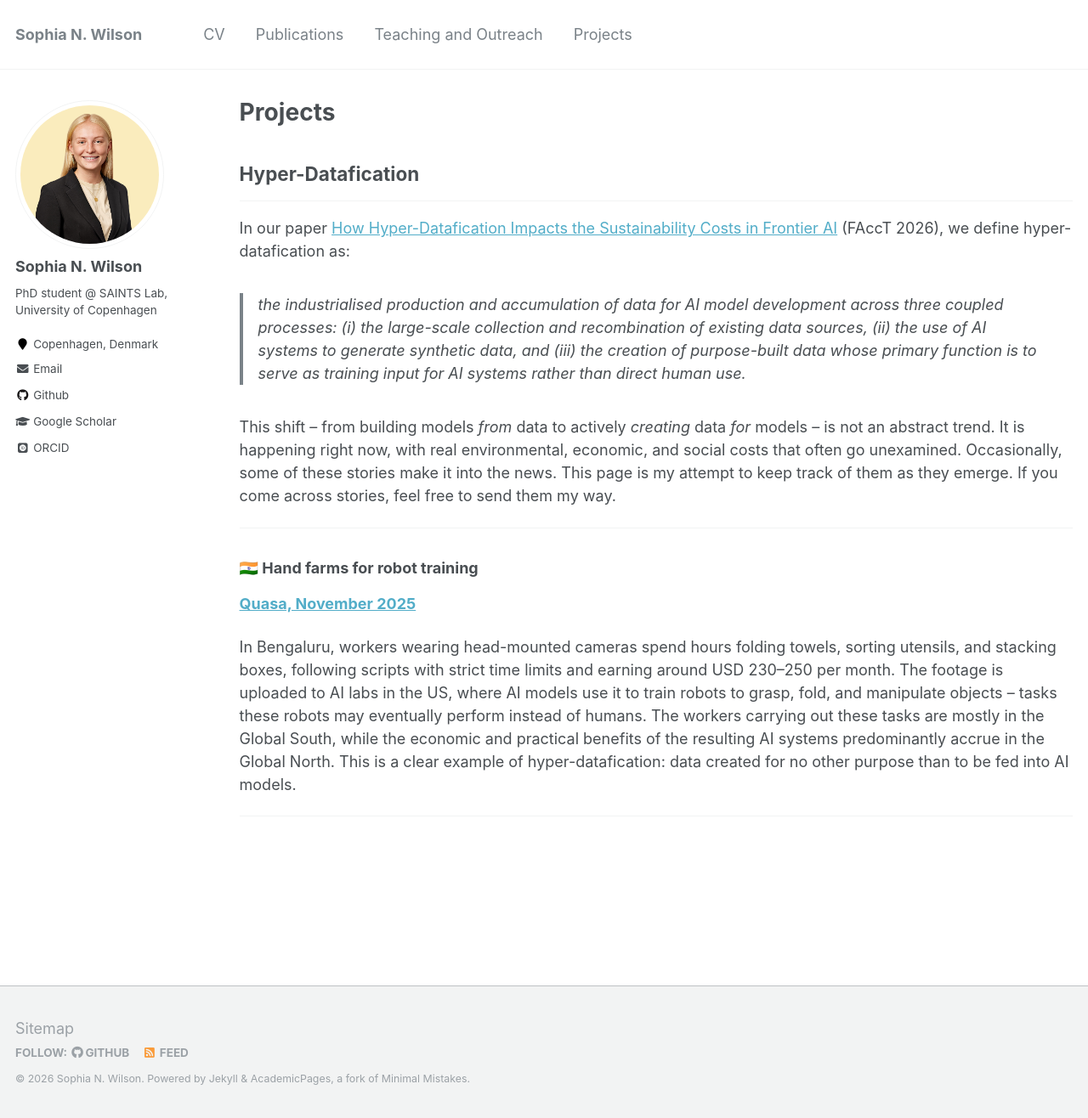
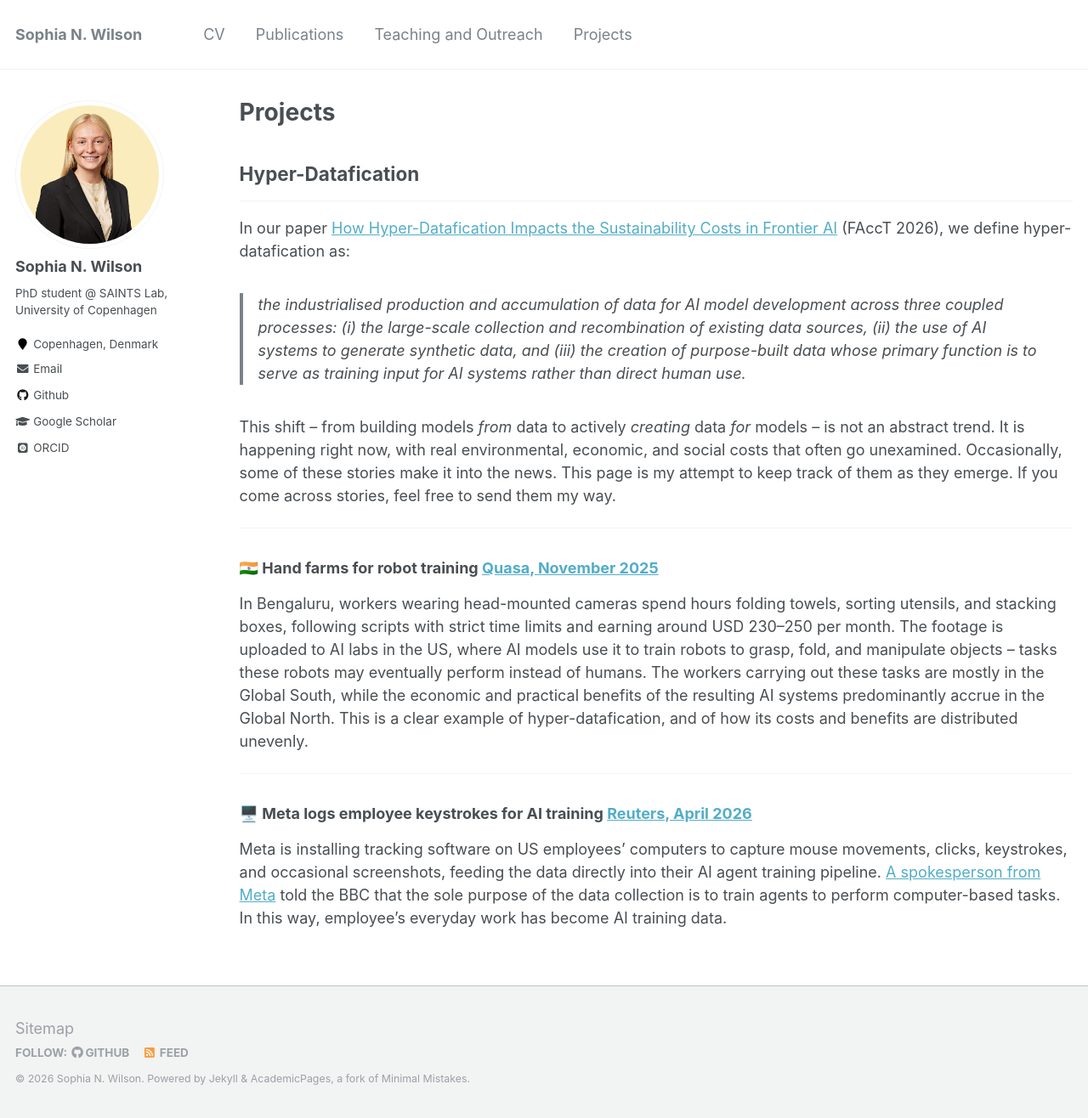
Before and after one commit to sophiawilson18/sophiawilson18.github.io, a Jekyll site: the page built from _pages/projects.md, in a window 1280 px wide and 1316 px high. Shown: the whole window at 85% size. Built offline with Jekyll 4.4.1, drawn with Linux system fonts in a browser that asks for light colours; some web fonts are replaced.

Commit message:
Update projects.md with revised hyper-datafication examples
Co-Authored-By: Claude Sonnet 4.6 <noreply@anthropic.com>

```diff
--- a/_pages/projects.md
+++ b/_pages/projects.md
@@ -23,17 +23,13 @@ This shift -- from building models *from* data to actively *creating* data *for*
 
 ---
 
-### 🇮🇳 Hand farms for robot training
-**[Quasa, November 2025](https://quasa.io/media/the-hidden-hand-farms-of-india-fueling-the-ai-robot-revolution-with-human-motion)**
+### 🇮🇳 Hand farms for robot training **[Quasa, November 2025](https://quasa.io/media/the-hidden-hand-farms-of-india-fueling-the-ai-robot-revolution-with-human-motion)**
 
-In Bengaluru, workers wearing head-mounted cameras spend hours folding towels, sorting utensils, and stacking boxes, following scripts with strict time limits and earning around USD 230–250 per month.  The footage is uploaded to AI labs in the US, where AI models use it to train robots to grasp, fold, and manipulate objects -- tasks these robots may eventually perform instead of humans. The workers carrying out these tasks are mostly in the Global South, while the economic and practical benefits of the resulting AI systems predominantly accrue in the Global North. This is a clear example of hyper-datafication: data created for no other purpose than to be fed into AI models.
+In Bengaluru, workers wearing head-mounted cameras spend hours folding towels, sorting utensils, and stacking boxes, following scripts with strict time limits and earning around USD 230–250 per month.  The footage is uploaded to AI labs in the US, where AI models use it to train robots to grasp, fold, and manipulate objects -- tasks these robots may eventually perform instead of humans. The workers carrying out these tasks are mostly in the Global South, while the economic and practical benefits of the resulting AI systems predominantly accrue in the Global North. This is a clear example of hyper-datafication, and of how its costs and benefits are distributed unevenly.
 
 ---
 
-<!--
-### 🖥️ Meta logs employee keystrokes for AI training
-**[Reuters, April 2026](https://www.reuters.com/sustainability/boards-policy-regulation/meta-start-capturing-employee-mouse-movements-keystrokes-ai-training-data-2026-04-21/)**
 
-Meta is installing tracking software on US employees' computers to capture mouse movements, clicks, keystrokes, and occasional screenshots — feeding it into their AI agent training pipeline. The programme is called the Model Capability Initiative. A Yale law professor noted it subjects white-collar workers to a level of surveillance previously reserved for gig workers. European law would likely prohibit it outright.
+### 🖥️ Meta logs employee keystrokes for AI training **[Reuters, April 2026](https://www.reuters.com/sustainability/boards-policy-regulation/meta-start-capturing-employee-mouse-movements-keystrokes-ai-training-data-2026-04-21/)**
 
--->
+Meta is installing tracking software on US employees' computers to capture mouse movements, clicks, keystrokes, and occasional screenshots, feeding the data directly into their AI agent training pipeline. [A spokesperson from Meta](https://www.bbc.com/news/articles/cvglyklz49jo) told the BBC that the sole purpose of the data collection is to train agents to perform computer-based tasks. In this way, employee's everyday work has become AI training data.
```
